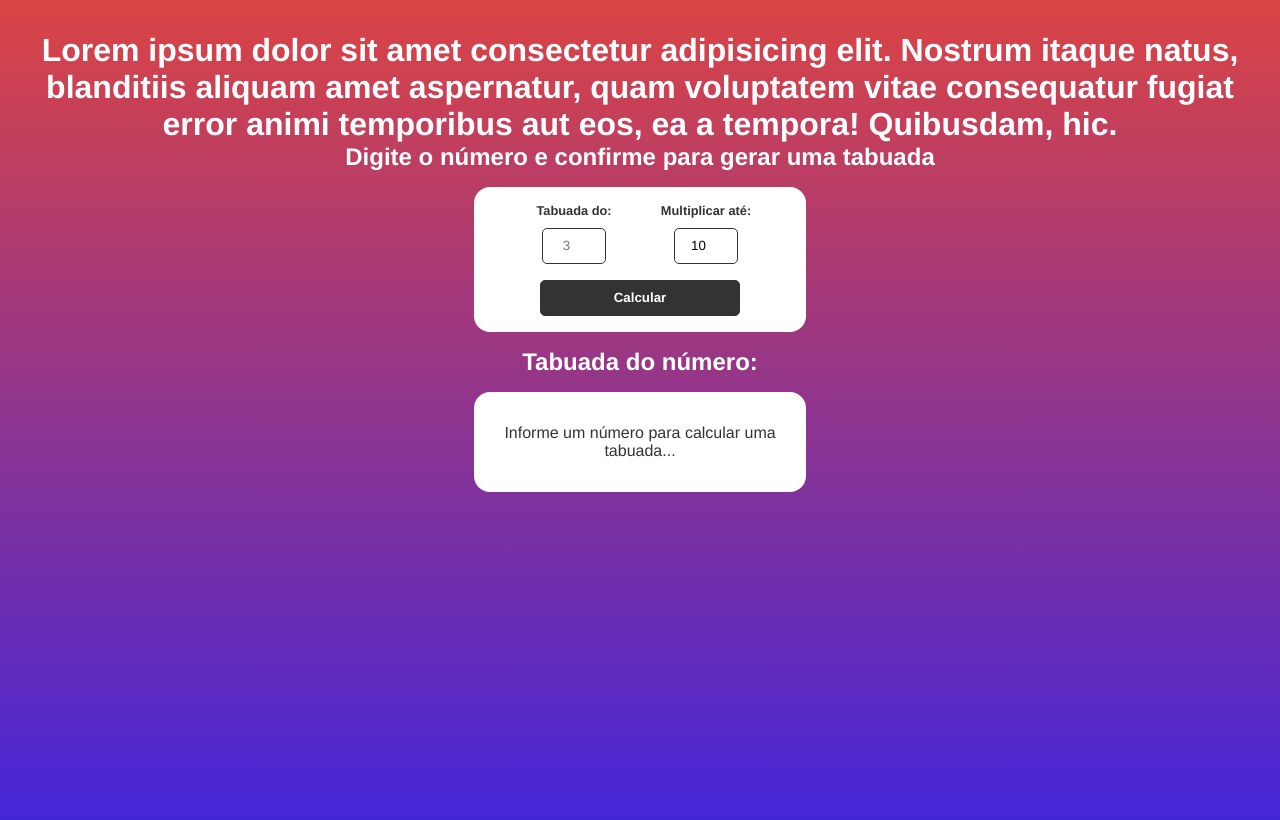
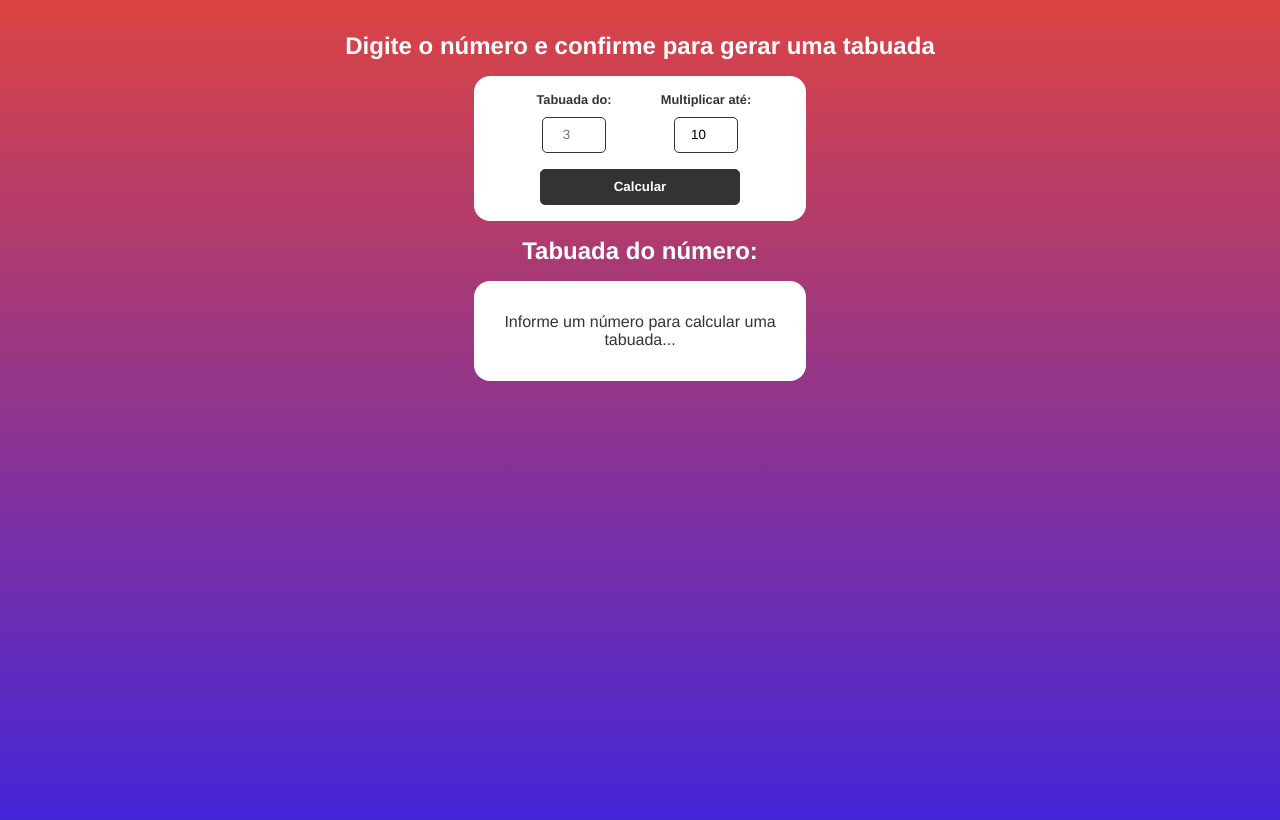
Before and after one commit to D4vidson/tabuada, a plain HTML site: page index.html in a window 1280 px wide. Drawn offline with Linux system fonts and the light colour scheme.

Commit message:
feat: att

```diff
--- a/index.html
+++ b/index.html
@@ -9,7 +9,7 @@
     <script src="js/scripts.js" defer></script>
   </head>
   <body>
-    <h1>Lorem ipsum dolor sit amet consectetur adipisicing elit. Nostrum itaque natus, blanditiis aliquam amet aspernatur, quam voluptatem vitae consequatur fugiat error animi temporibus aut eos, ea a tempora! Quibusdam, hic.</h1>
+
     <h2>Digite o número e confirme para gerar uma tabuada</h2>
     <form id="multiplication-form">
       <div class="form-control">
```
